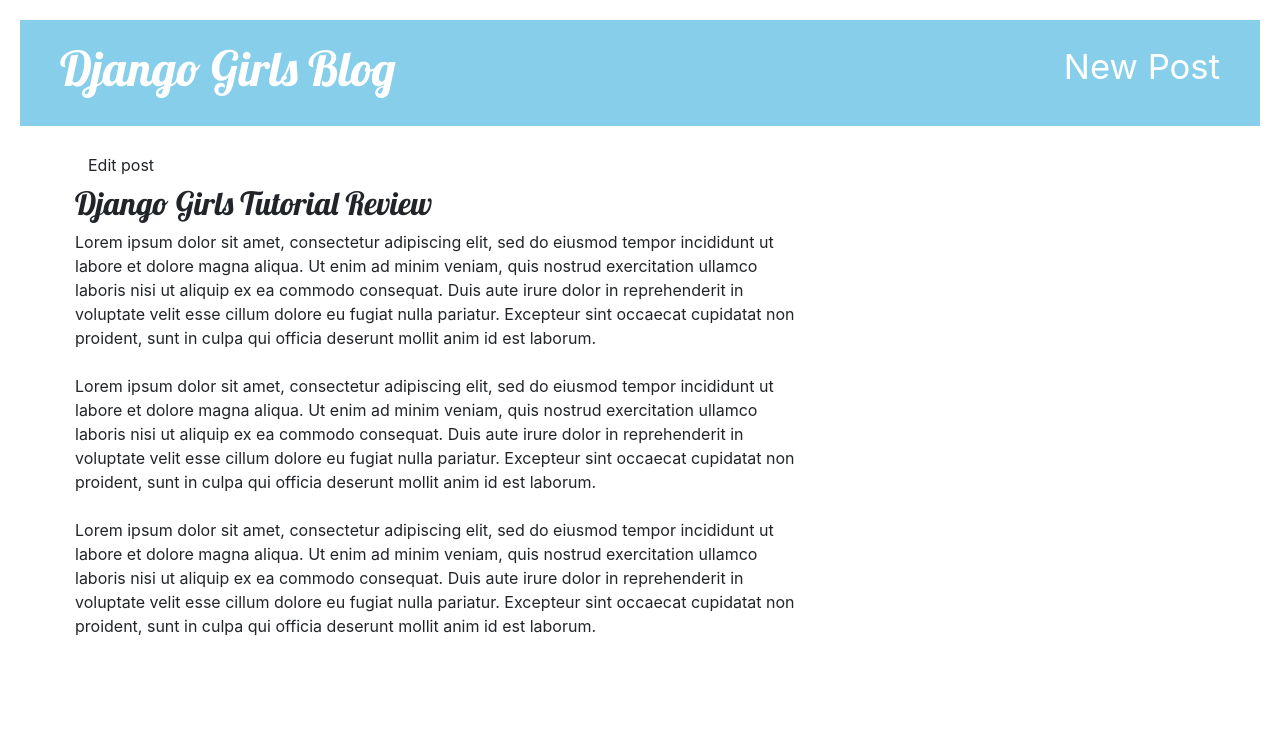
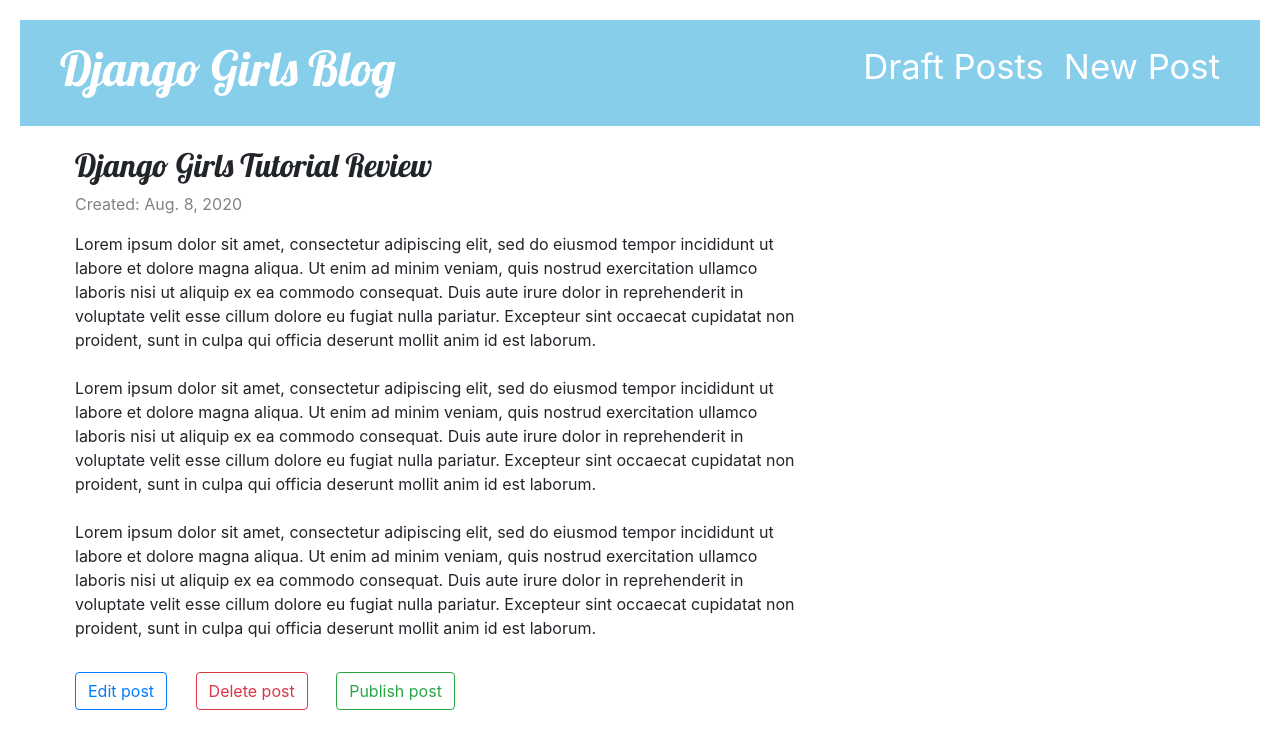
Before and after one commit to 4ka0/django_girls, a Django app: page /post/1/ in a window 1280 px wide. Shown: the top 749 px of the page. Run offline with Django 3.2, Linux system fonts and the light colour scheme; a user stored in the database is signed in; data comes from the database, SQL or seed files in the repository; both versions use the stored data as it was after the commit; some libraries are stand-ins or nearby versions.

Commit message:
Added functionality to publish and delete posts

```diff
--- a/blog/static/css/blog.css
+++ b/blog/static/css/blog.css
@@ -1,4 +1,4 @@
-h1 a, h2 a {
+h1 a, h2 a, h3 a {
     color: #FF8833;
     font-family: 'Lobster';
 }
--- a/blog/templates/blog/base.html
+++ b/blog/templates/blog/base.html
@@ -13,7 +13,8 @@
     <body>
         <div class="page-header">
             {% if user.is_authenticated %}
-                <a href="{% url 'post_new' %}" class="top-menu">New Post</span></a>
+                <a href="{% url 'post_new' %}" class="top-menu">New Post</a>
+                <a href="{% url 'post_draft_list' %}" class="top-menu">Draft Posts</a>
             {% endif %}
             <h1><a href="/">Django Girls Blog</a></h1>
         </div>
--- a/blog/templates/blog/post_detail.html
+++ b/blog/templates/blog/post_detail.html
@@ -3,16 +3,30 @@
 {% block content %}
     <div class="post">
 
-        {% if user.is_authenticated %}
-            <a class="btn btn-default" href="{% url 'post_edit' pk=post.pk %}">Edit post</span></a>
+        <h2>{{ post.title }}</h2>
+
+        {% if post.published_date %}
+            <div class="date">
+                <p>Published: {{ post.published_date }}</p>
+            </div>
+        {% else %}
+            <div class="date">
+                <p>Created: {{ post.created_date }}</p>
+            </div>
         {% endif %}
 
-        <h2>{{ post.title }}</h2>
-        {% if post.published_date %}
-            <div class="date">
-                {{ post.published_date }}
-            </div>
+        <p>{{ post.text|linebreaksbr }}</p>
+
+        {% if user.is_authenticated %}
+
+            <a class="btn btn-outline-primary mt-3 mr-4" href="{% url 'post_edit' pk=post.pk %}">Edit post</a>
+            <a class="btn btn-outline-danger mt-3 mr-4" href="{% url 'post_remove' pk=post.pk %}">Delete post</a>
+
+            {% if not post.published_date %}
+                <a class="btn btn-outline-success mt-3 mr-4" href="{% url 'post_publish' pk=post.pk %}">Publish post</a>
+            {% endif %}
+
         {% endif %}
-        <p>{{ post.text|linebreaksbr }}</p>
+
     </div>
 {% endblock %}
--- a/blog/templates/blog/post_edit.html
+++ b/blog/templates/blog/post_edit.html
@@ -6,7 +6,7 @@
     <form method="POST" class="post-form">
         {% csrf_token %}
         {{ form.as_p }}
-        <button type="submit" class="save btn btn-default">Save</button>
+        <button type="submit" class="btn btn-outline-primary">Save</button>
     </form>
 
 {% endblock %}
--- a/blog/urls.py
+++ b/blog/urls.py
@@ -8,4 +8,7 @@ urlpatterns = [
     path('post/<int:pk>/', views.post_detail, name='post_detail'),
     path('post/new/', views.post_new, name='post_new'),
     path('post/<int:pk>/edit/', views.post_edit, name='post_edit'),
+    path('drafts/', views.post_draft_list, name='post_draft_list'),
+    path('post/<pk>/publish/', views.post_publish, name='post_publish'),
+    path('post/<pk>/remove/', views.post_remove, name='post_remove'),
 ]
--- a/blog/views.py
+++ b/blog/views.py
@@ -41,8 +41,6 @@ def post_new(request):
             post = form.save(commit=False)
             # Set author as the current user
             post.author = request.user
-            # Set published date as the current time
-            post.published_date = timezone.now()
             # Save the Post object to the database
             post.save()
             # Redirect to a detail view of the new post
@@ -69,7 +67,6 @@ def post_edit(request, pk):
         if form.is_valid():
             post = form.save(commit=False)
             post.author = request.user
-            post.published_date = timezone.now()
             post.save()
             return redirect('post_detail', pk=post.pk)
 
@@ -78,3 +75,20 @@ def post_edit(request, pk):
         form = PostForm(instance=post)
 
     return render(request, 'blog/post_edit.html', {'form': form})
+
+
+def post_draft_list(request):
+    posts = Post.objects.filter(published_date__isnull=True).order_by('created_date')
+    return render(request, 'blog/post_draft_list.html', {'posts': posts})
+
+
+def post_publish(request, pk):
+    post = get_object_or_404(Post, pk=pk)
+    post.publish()
+    return redirect('post_detail', pk=pk)
+
+
+def post_remove(request, pk):
+    post = get_object_or_404(Post, pk=pk)
+    post.delete()
+    return redirect('post_list')
```
Also changed, not shown: blog/templates/blog/post_draft_list.html (added, +16 -0 lines), db.sqlite3.
